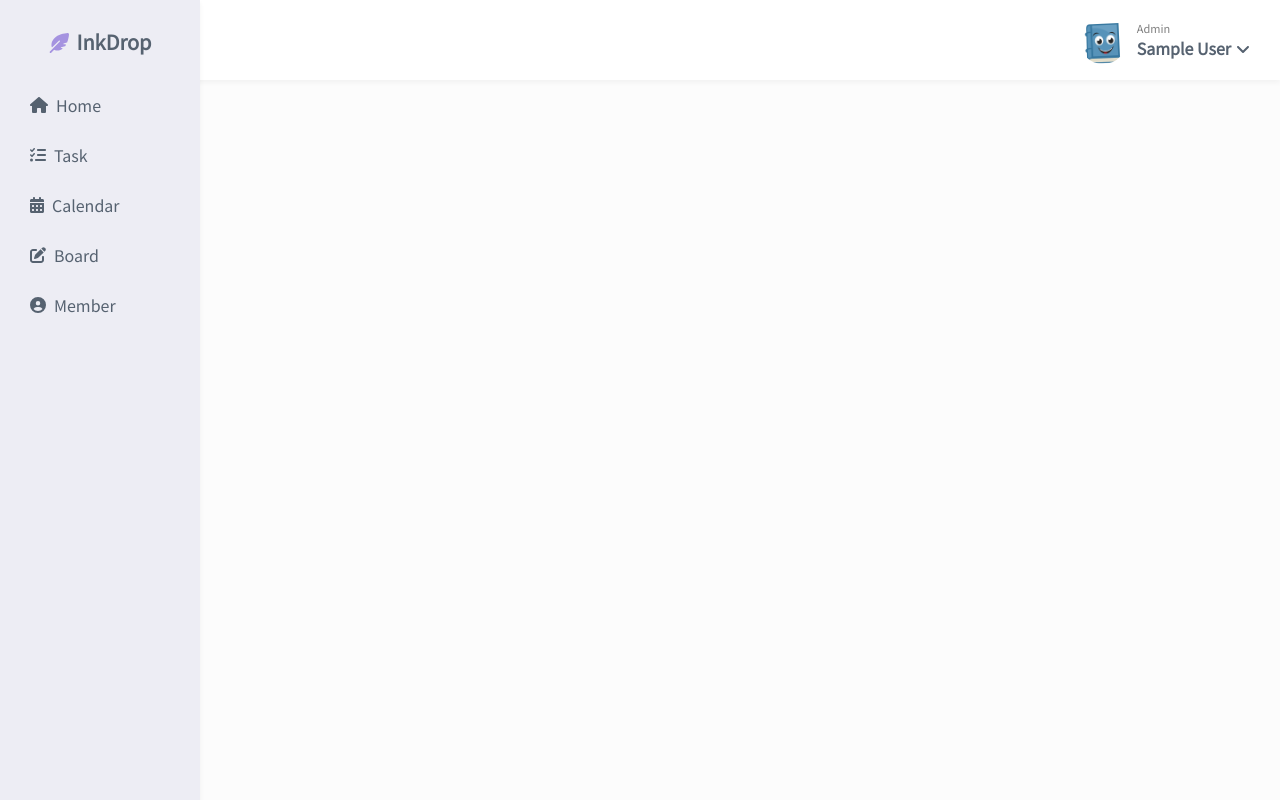
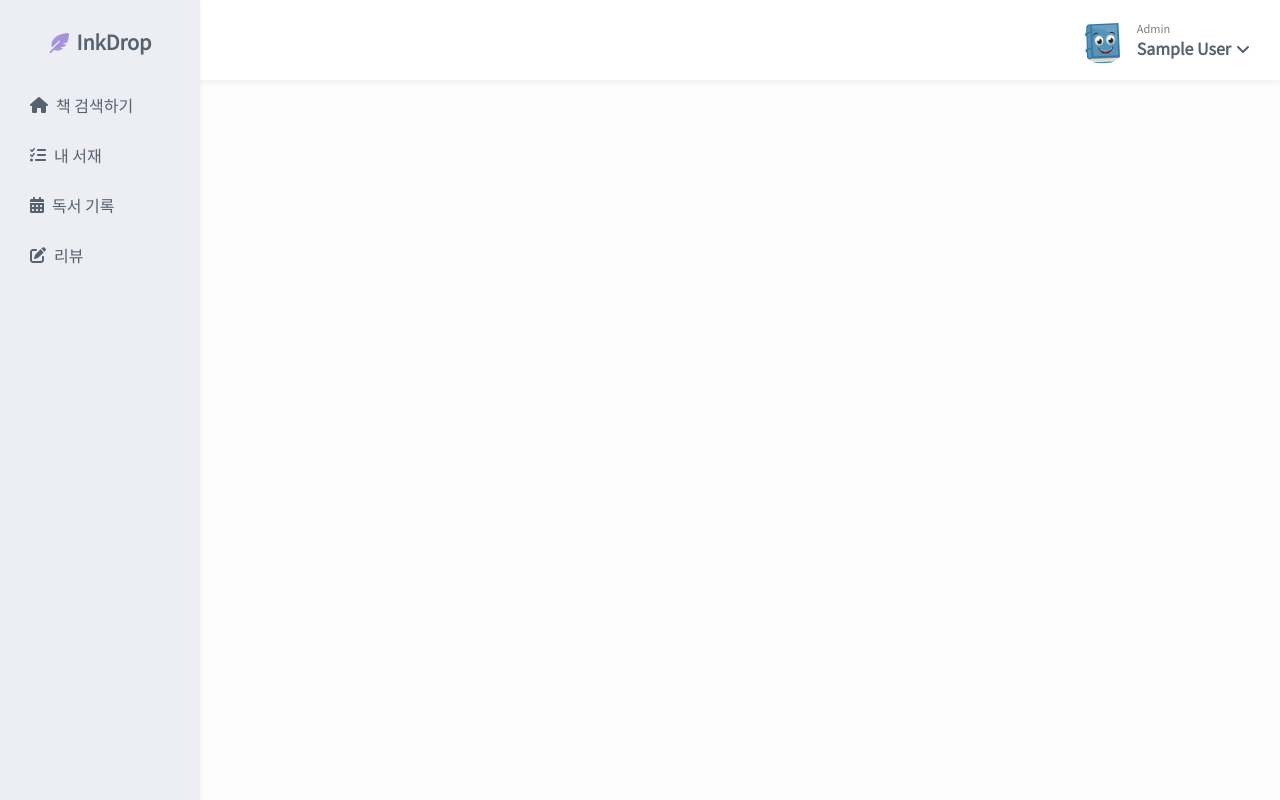
Before and after one commit to kina94/Ink-Drop, a React (Create React App) app: page /home in a window 1280 px wide. Built offline with nearby package versions, Linux system fonts and the light colour scheme; no server answers; sample sign-in values are in the browser's storage.

Commit message:
메뉴 수정

```diff
--- a/src/components/contents/sidebar/Sidebar.jsx
+++ b/src/components/contents/sidebar/Sidebar.jsx
@@ -10,16 +10,14 @@ const Sidebar = () => {
         <i className="fa-solid fa-feather-pointed" style={{ color: '#A593E0', paddingRight: '8px' }}></i>
         InkDrop</h1>
       <ul className={styles.ul}>
-        <li className={styles.li} onClick={()=>navigate('/home')}>
-          <i className="fa-solid fa-house" id={styles.icon}></i>Home</li>
+        <li className={styles.li} onClick={()=>navigate('/home/search')}>
+          <i className="fa-solid fa-house" id={styles.icon}></i>책 검색하기</li>
         <li className={styles.li} onClick={()=>navigate('/home/task')}>
-          <i className="fa-solid fa-list-check" id={styles.icon} ></i>Task</li>
+          <i className="fa-solid fa-list-check" id={styles.icon} ></i>내 서재</li>
         <li className={styles.li} onClick={()=>navigate('/home/calendar')}>
-          <i className="fa-solid fa-calendar-days" id={styles.icon} ></i>Calendar</li>
+          <i className="fa-solid fa-calendar-days" id={styles.icon} ></i>독서 기록</li>
         <li className={styles.li} onClick={()=>navigate('/home/board')}>
-          <i className="fa-solid fa-pen-to-square" id={styles.icon} ></i>Board</li>
-        <li className={styles.li} onClick={()=>navigate('/home/member')}>
-          <i className="fa-solid fa-circle-user" id={styles.icon}></i>Member</li>
+          <i className="fa-solid fa-pen-to-square" id={styles.icon} ></i>리뷰</li>
       </ul>
     </aside>
   )
```
